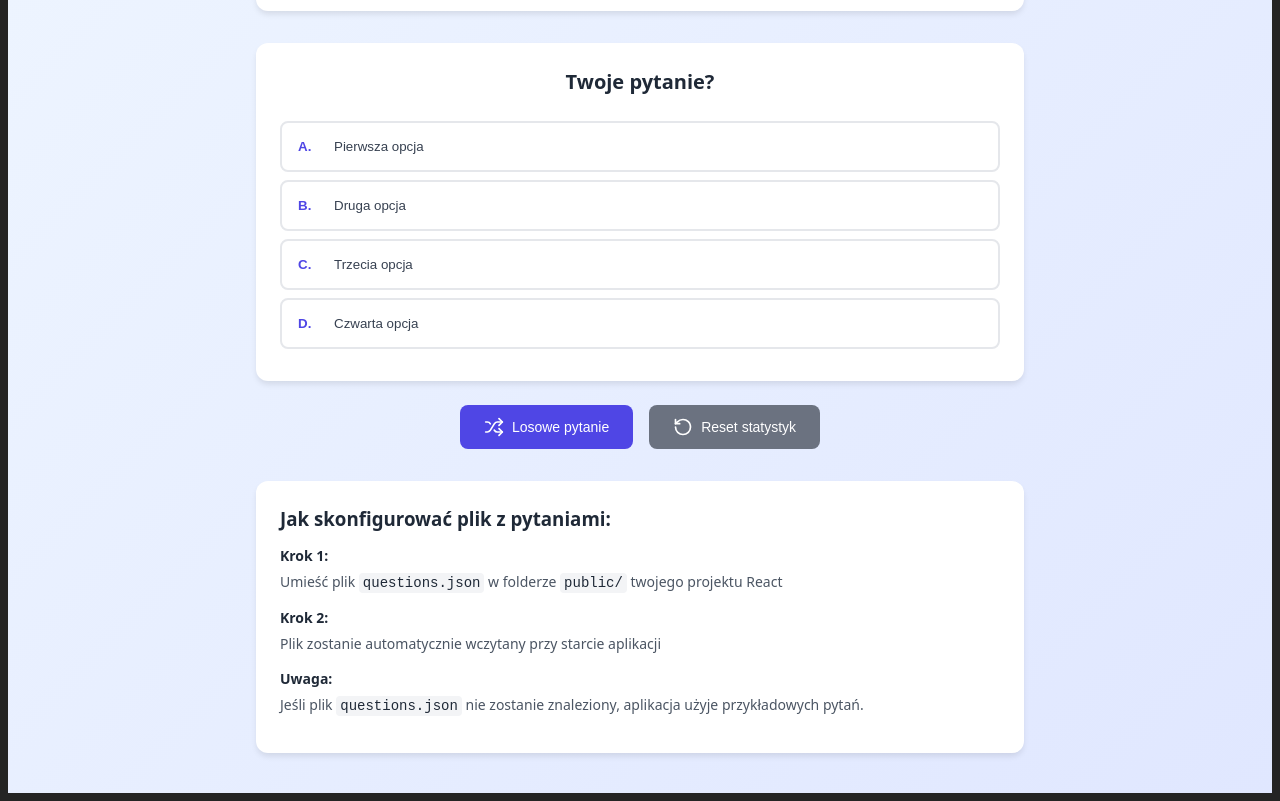
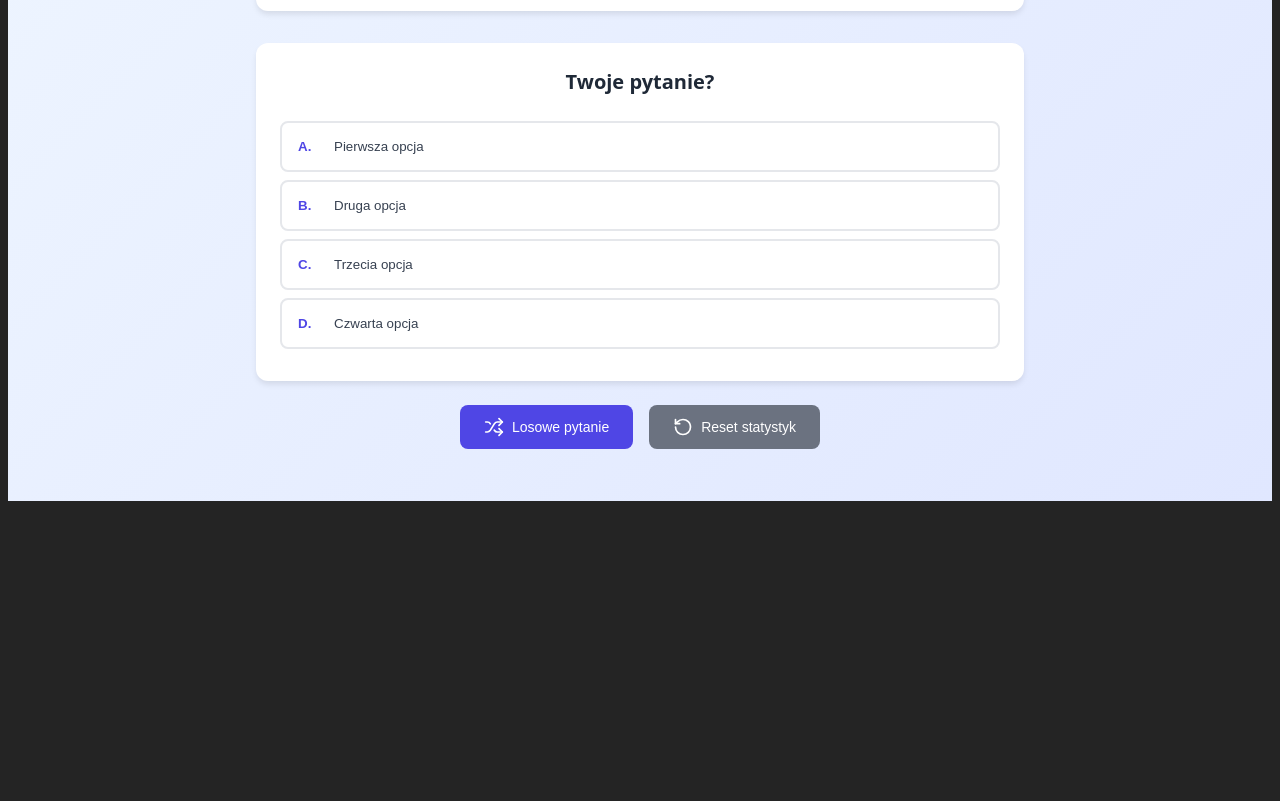
Before and after one commit to hosu794/fiszkipjatk, a React (Vite) app: page / in a window 1280 px wide. Shown: the part 339-1140 px from the top of the page. After the commit the page ends 848 px from the top, so only its background shows below. Built offline with nearby package versions, Linux system fonts and the light colour scheme.

Commit message:
second commit

```diff
--- a/src/flashcard-app.tsx
+++ b/src/flashcard-app.tsx
@@ -485,32 +485,6 @@ const FlashcardApp: React.FC = () => {
             </button>
           </div>
 
-          {/* Instrukcja */}
-          <div className="card">
-            <h3 style={{ fontWeight: '600', color: '#1f2937', marginBottom: '12px', margin: '0 0 12px 0' }}>
-              Jak skonfigurować plik z pytaniami:
-            </h3>
-            <div style={{ fontSize: '14px', color: '#374151', lineHeight: '1.6' }}>
-              <div style={{ marginBottom: '12px' }}>
-                <strong style={{ color: '#1f2937' }}>Krok 1:</strong>
-                <p style={{ margin: '4px 0', color: '#4b5563' }}>
-                  Umieść plik <code style={{ backgroundColor: '#f3f4f6', padding: '2px 4px', borderRadius: '4px', color: '#1f2937' }}>questions.json</code> w folderze <code style={{ backgroundColor: '#f3f4f6', padding: '2px 4px', borderRadius: '4px', color: '#1f2937' }}>public/</code> twojego projektu React
-                </p>
-              </div>
-              <div style={{ marginBottom: '12px' }}>
-                <strong style={{ color: '#1f2937' }}>Krok 2:</strong>
-                <p style={{ margin: '4px 0', color: '#4b5563' }}>
-                  Plik zostanie automatycznie wczytany przy starcie aplikacji
-                </p>
-              </div>
-              <div style={{ marginBottom: '12px' }}>
-                <strong style={{ color: '#1f2937' }}>Uwaga:</strong>
-                <p style={{ margin: '4px 0', color: '#4b5563' }}>
-                  Jeśli plik <code style={{ backgroundColor: '#f3f4f6', padding: '2px 4px', borderRadius: '4px', color: '#1f2937' }}>questions.json</code> nie zostanie znaleziony, aplikacja użyje przykładowych pytań.
-                </p>
-              </div>
-            </div>
-          </div>
         </div>
       </div>
   );
```
